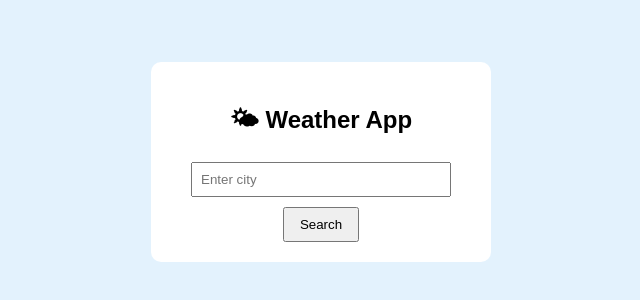
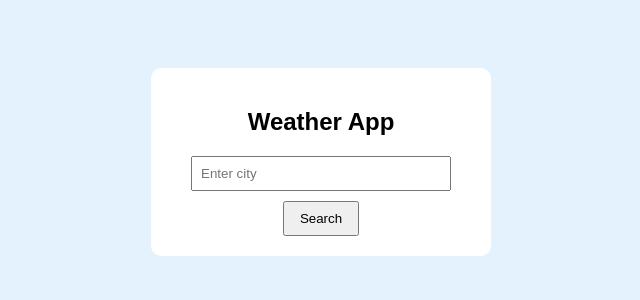
Before and after one commit to shruu5566/web-development, a plain HTML site: page Day-07-weather-app/index.html in a window 1280 px wide. Shown: the part 246-546 px from the top of the page, without its empty margins (319-959 px from the left). Drawn offline with Linux system fonts and the light colour scheme.

Commit message:
weather app

```diff
--- a/Day-07-weather-app/index.html
+++ b/Day-07-weather-app/index.html
@@ -8,7 +8,7 @@
 <body>
 
   <div class="app">
-    <h2>🌤 Weather App</h2>
+    <h2>Weather App</h2>
     <input id="cityInput" type="text" placeholder="Enter city" />
     <button id="searchBtn">Search</button>
 
```
